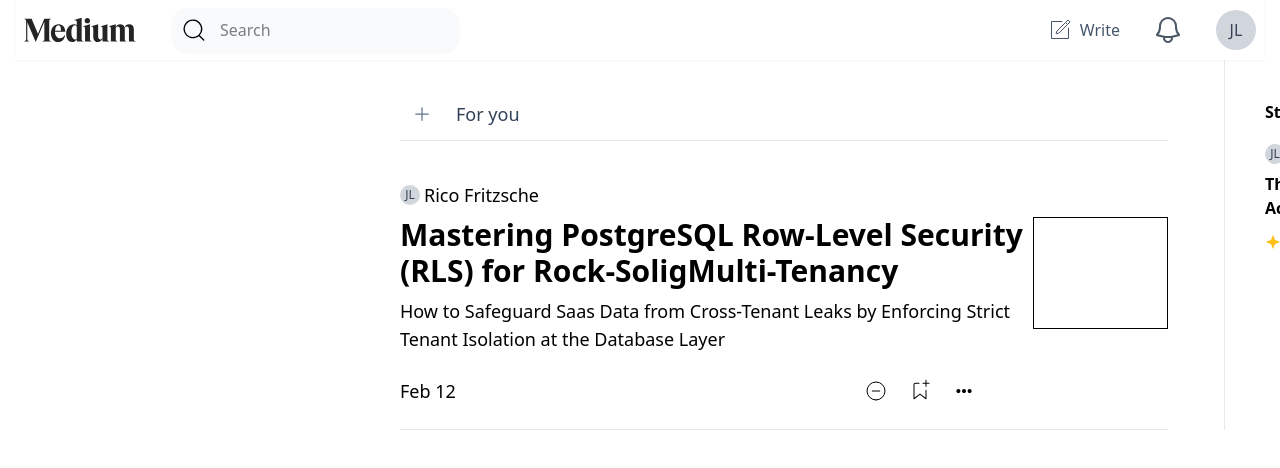
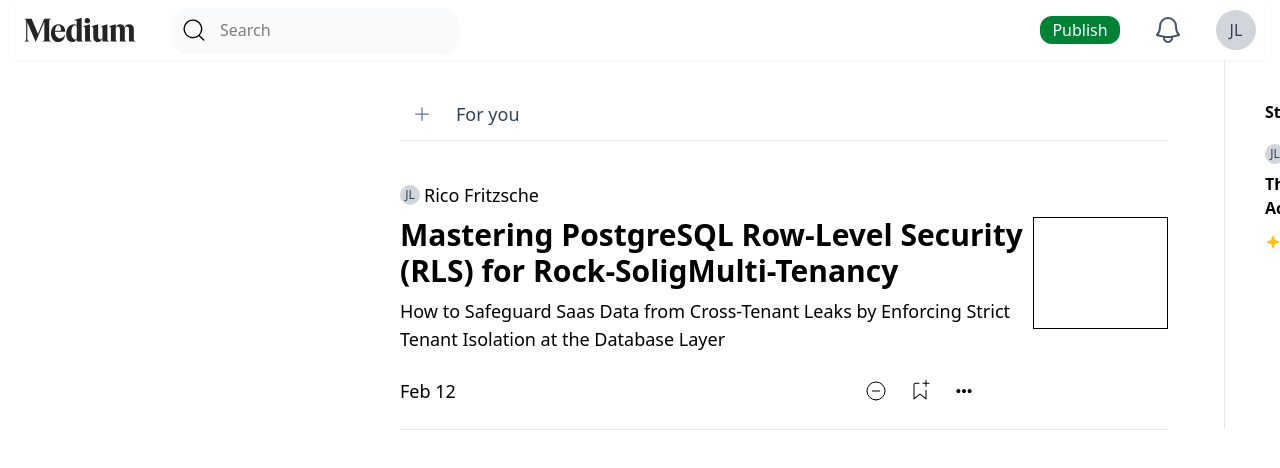
Before and after one commit to samxyzdev/medium, a Next.js app in the folder apps/web/: page /dashboard in a window 1280 px wide. Shown: the top 468 px of the page. Built offline with nearby package versions, Linux system fonts and the light colour scheme.

Commit message:
add publish button

```diff
--- a/apps/web/app/writeblog/page.tsx
+++ b/apps/web/app/writeblog/page.tsx
@@ -12,8 +12,6 @@ export default function Write() {
     </div>
   );
 }
-
-// import { Plus } from "lucide-react";
 
 function WriteBox() {
   const [title, setTitle] = useState("");
--- a/apps/web/components/TopBar.tsx
+++ b/apps/web/components/TopBar.tsx
@@ -27,6 +27,7 @@ export const TopBar = () => {
       <div className="flex gap-8 items-center">
         <div className="flex gap-2">
           <div className="hidden md:block ">
+            {pathName === "/writs" ? (
               <Link href={"/writeblog"}>
                 <div className="flex gap-2 hover:cursor-pointer group">
                   <WriteSVG className="text-slate-600 group-hover:text-gray-950" />
@@ -35,6 +36,13 @@ export const TopBar = () => {
                   </div>
                 </div>
               </Link>
+            ) : (
+              <button
+                className={`bg-green-700 rounded-xl text-white h-7 w-20  hover:bg-green-900 hover:cursor-pointer`}
+              >
+                Publish
+              </button>
+            )}
           </div>
           <div className="w-10 sm:hidden hover:cursor-pointer">
             <SearchSVG />
```
Lines whose indentation alone changed are shown as unchanged.
